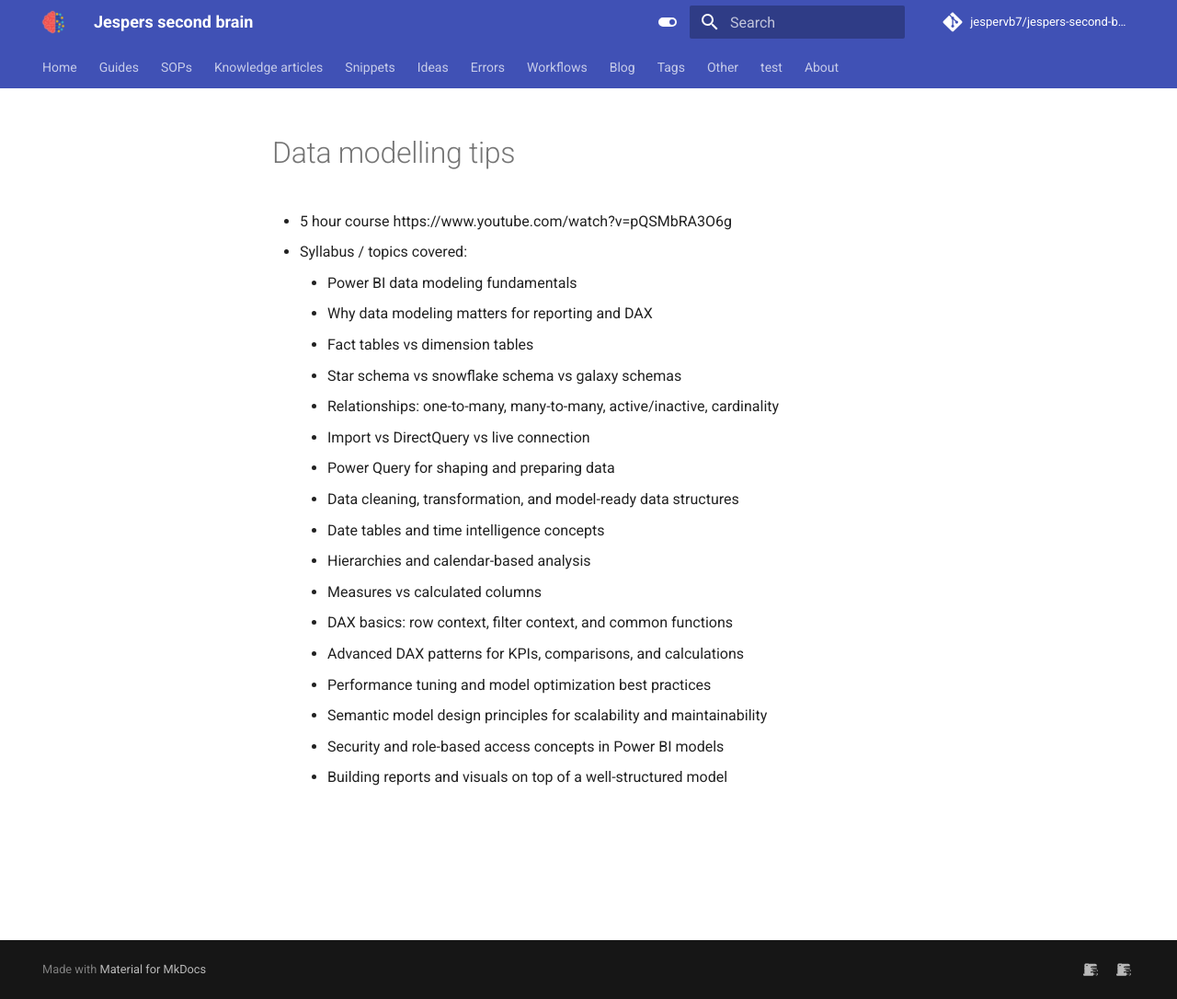
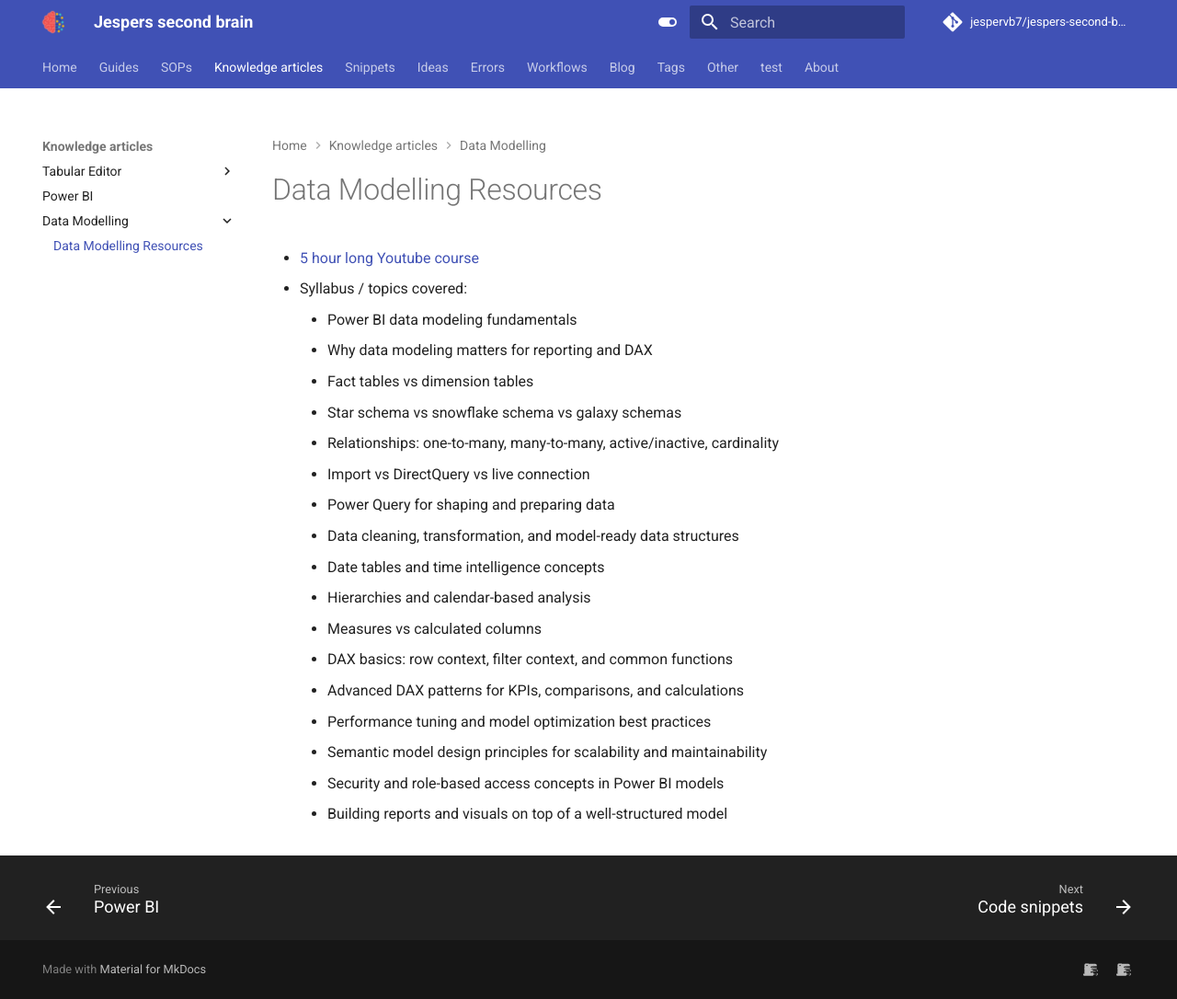
Before and after one commit to jespervb7/jespers-second-brain, an MkDocs documentation site: the page built from docs/knowledge/Data Modelling Resources.md, in a window 1280 px wide and 1086 px high. Shown: the whole window at 92% size. Built offline with MkDocs 1.6.1 and Material for MkDocs 9.7.7, drawn with Linux system fonts in a browser that asks for light colours; comment, search, counter and statistics services are not loaded.

Commit message:
Add Data Modelling Resources and update mkdocs configuration

```diff
--- a/docs/Data modelling tips.md
+++ b/docs/knowledge/Data Modelling Resources.md
@@ -1,4 +1,4 @@
-- 5 hour course https://www.youtube.com/watch?v=pQSMbRA3O6g
+- [5 hour long Youtube course](https://www.youtube.com/watch?v=pQSMbRA3O6g)
   - Syllabus / topics covered:
     - Power BI data modeling fundamentals
     - Why data modeling matters for reporting and DAX
--- a/mkdocs.yml
+++ b/mkdocs.yml
@@ -105,6 +105,8 @@
       - knowledge/Tabular Editor.md
       - knowledge/Tabular Editor 2.md
     - knowledge/Power BI.md
+    - Data Modelling:
+      - knowledge/Data Modelling Resources.md
 
   - Snippets:
     - snippets/snippets.md
--- a/pyproject.toml
+++ b/pyproject.toml
@@ -5,5 +5,6 @@
 readme = "README.md"
 requires-python = ">=3.13"
 dependencies = [
+    "mkdocs-glightbox>=0.5.2",
     "mkdocs-material>=9.7.6",
 ]
```
Also changed, not shown: 1 other file.
